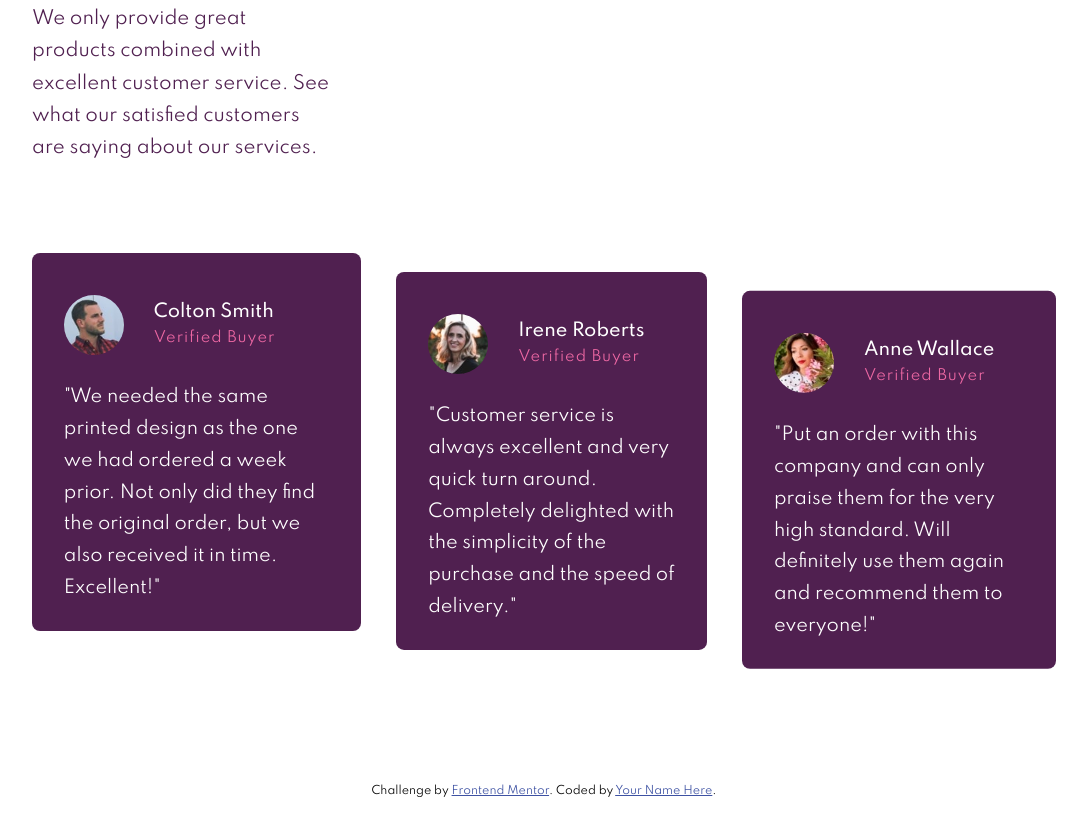
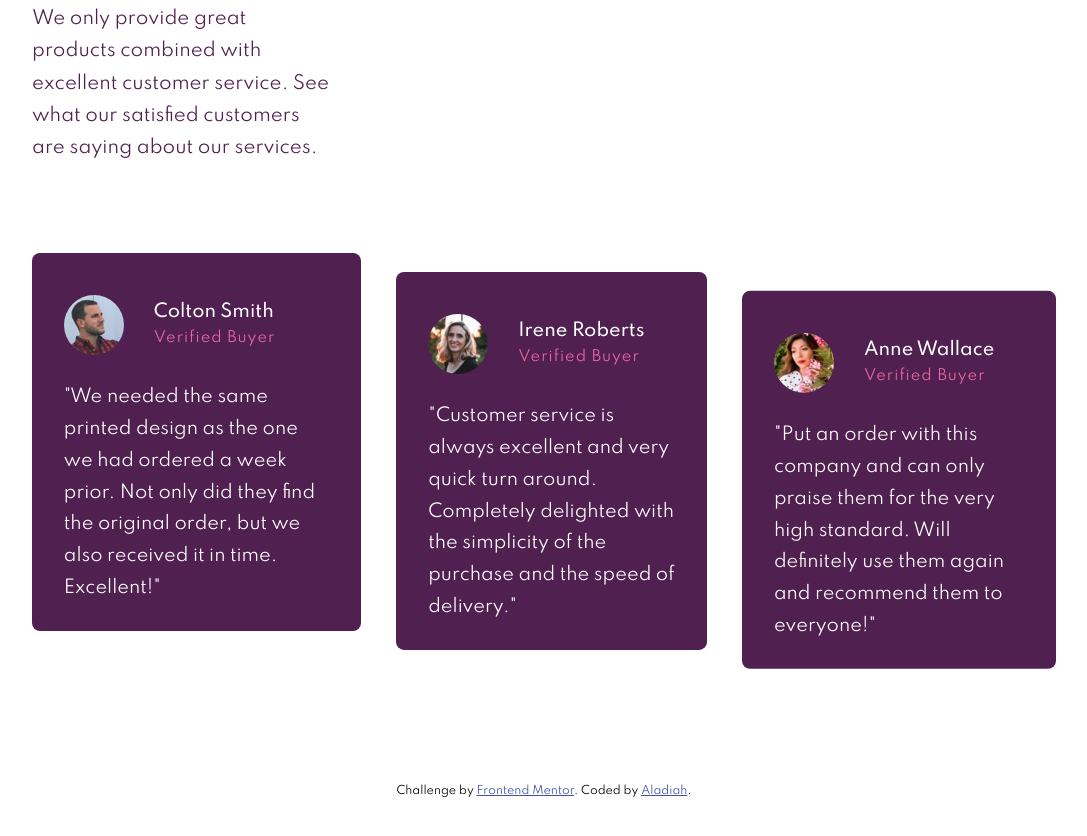
Before and after one commit to Aladiah96/SocialProofSection, a plain HTML site: page index.html in a window 1280 px wide. Shown: the part 415-1251 px from the top of the page, without its empty margins (96-1183 px from the left). Drawn offline with Linux system fonts and the light colour scheme.

Commit message:
Update index.html

```diff
--- a/index.html
+++ b/index.html
@@ -147,7 +147,7 @@
       Challenge by
       <a href="https://www.frontendmentor.io?ref=challenge" target="_blank"
         >Frontend Mentor</a
-      >. Coded by <a href="#">Your Name Here</a>.
+      >. Coded by <a href="https://www.aladiah.dev.br">Aladiah</a>.
     </div>
   </body>
 </html>
```
